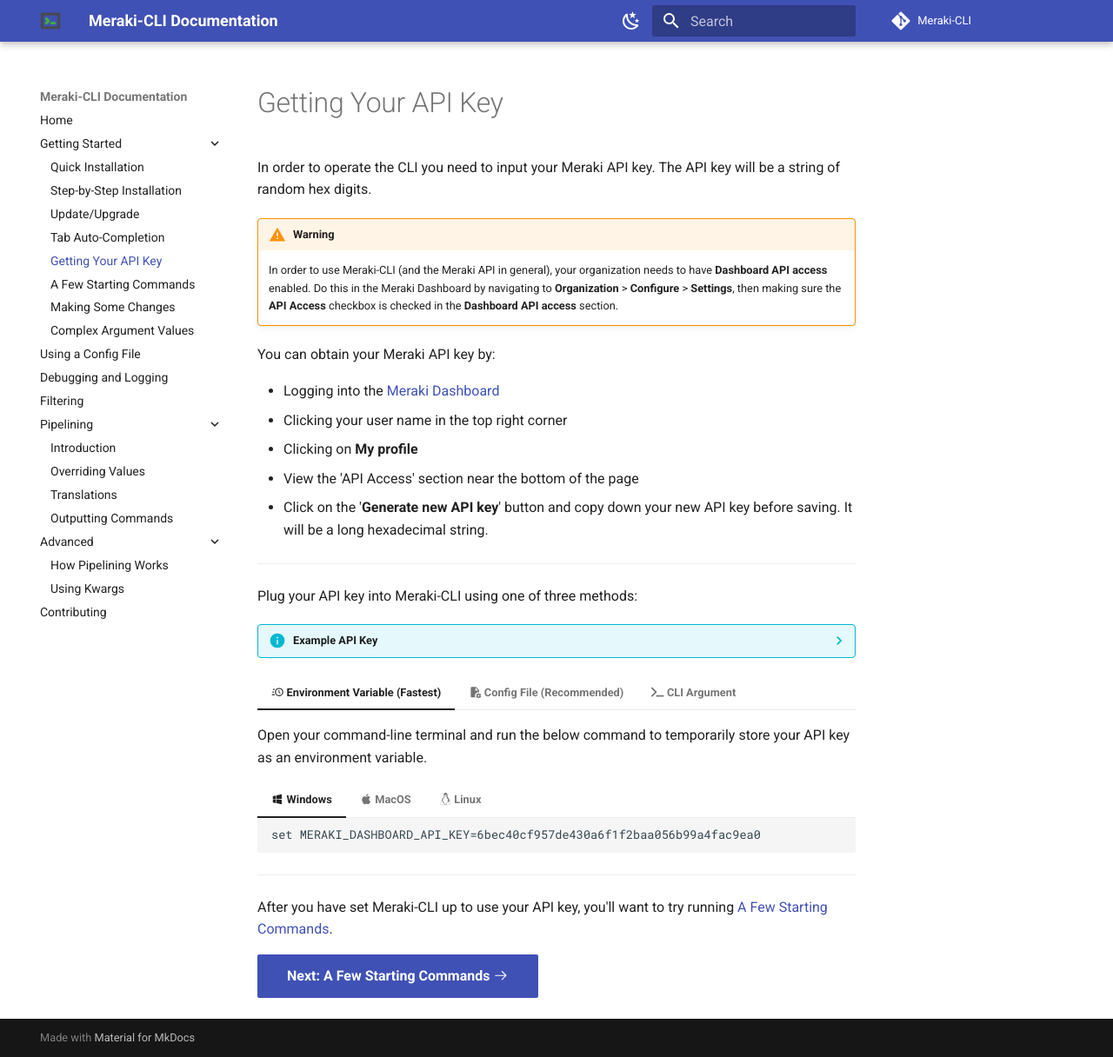
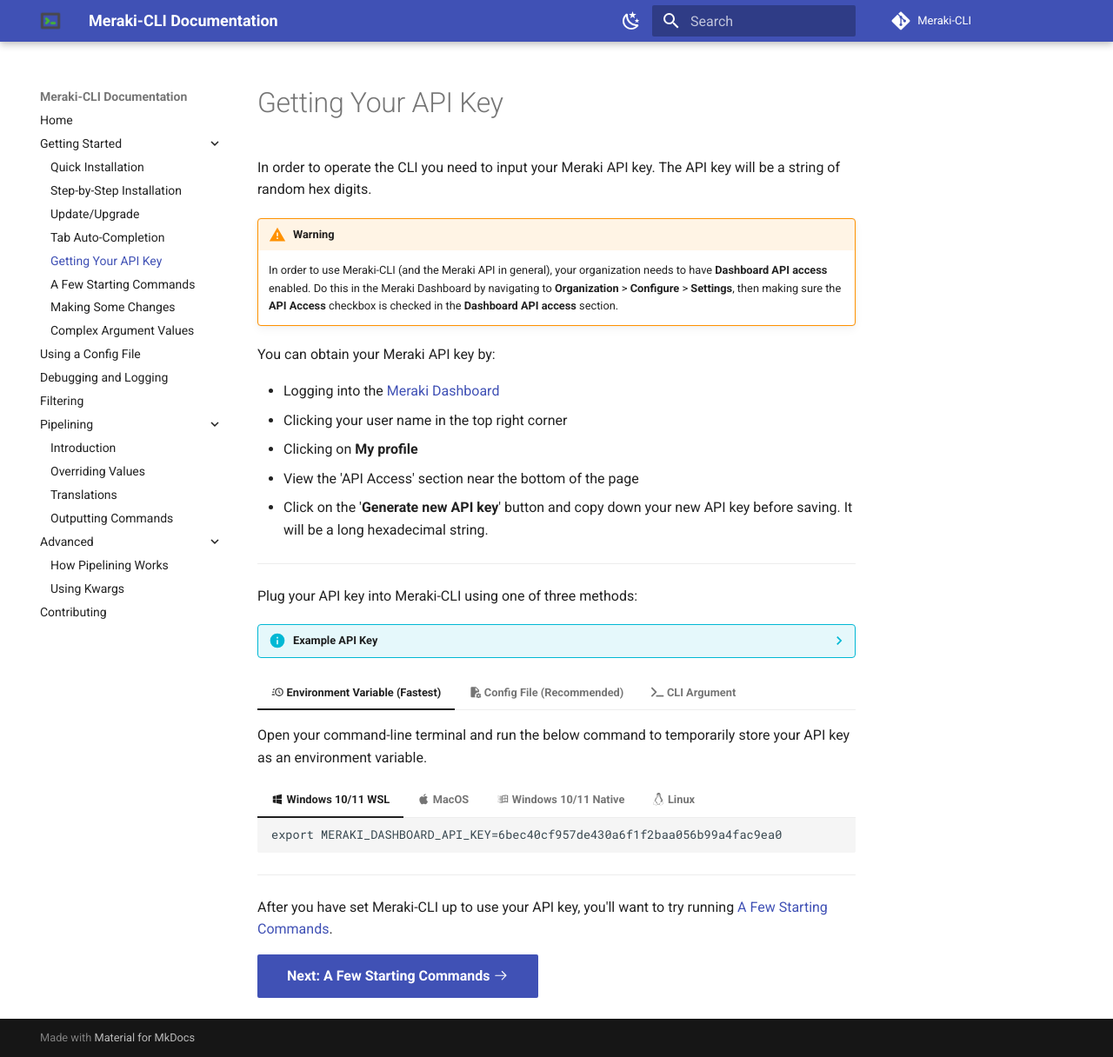
Before and after one commit to PackeTsar/meraki-cli, an MkDocs documentation site: the page built from docs/getting-your-api-key.md, in a window 1280 px wide and 1216 px high. Shown: the whole window at 87% size. Built offline with MkDocs 1.6.1 and Material for MkDocs 9.7.7, drawn with Linux system fonts in a browser that asks for light colours; comment, search, counter and statistics services are not loaded.

Commit message:
Updated for WSL clarity

````diff
--- a/docs/getting-your-api-key.md
+++ b/docs/getting-your-api-key.md
@@ -26,16 +26,22 @@
 
     Open your command-line terminal and run the below command to temporarily store your API key as an environment variable.
 
-    === ":material-microsoft-windows: Windows"
+    === ":material-microsoft-windows: Windows 10/11 WSL"
 
         ```
-        set MERAKI_DASHBOARD_API_KEY=6bec40cf957de430a6f1f2baa056b99a4fac9ea0
+        export MERAKI_DASHBOARD_API_KEY=6bec40cf957de430a6f1f2baa056b99a4fac9ea0
         ```
 
     === ":material-apple: MacOS"
 
         ```
         export MERAKI_DASHBOARD_API_KEY=6bec40cf957de430a6f1f2baa056b99a4fac9ea0
+        ```
+
+    === ":material-microsoft-windows-classic: Windows 10/11 Native"
+
+        ```
+        set MERAKI_DASHBOARD_API_KEY=6bec40cf957de430a6f1f2baa056b99a4fac9ea0
         ```
 
     === ":fontawesome-brands-linux: Linux"
````
